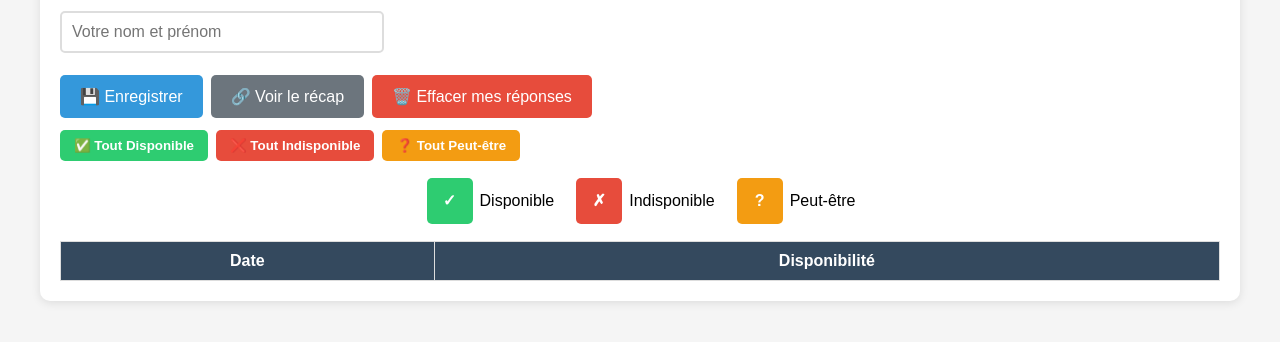
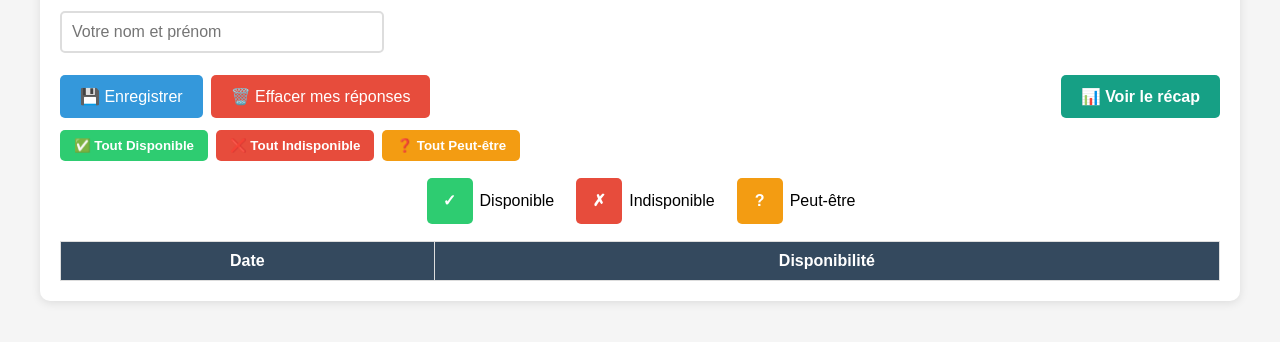
Before and after one commit to chrisvankerre-a11y/dispos, a plain HTML site: page index.html in a window 1280 px wide. Shown: the part 120-462 px from the top of the page. Drawn offline with nearby package versions, Linux system fonts and the light colour scheme.

Commit message:
Update index.html

```diff
--- a/index.html
+++ b/index.html
@@ -53,11 +53,18 @@
       <input id="userName" class="name-input" placeholder="Votre nom et prénom">
     </div>
 
-    <div style="margin:12px 0;display:flex;gap:8px;flex-wrap:wrap;">
-      <button onclick="saveToSupabase()" class="save-btn">💾 Enregistrer</button>
-      <a href="recap.html?survey=nov-2025" class="save-btn" style="background:#6c757d;text-decoration:none;">🔗 Voir le récap</a>
-      <button onclick="deleteMySubmission()" class="save-btn" style="background:#e74c3c;">🗑️ Effacer mes réponses</button>
-    </div>
+   <div style="margin:12px 0;display:flex;justify-content:space-between;align-items:center;flex-wrap:wrap;">
+  <div style="display:flex;gap:8px;flex-wrap:wrap;">
+    <button onclick="saveToSupabase()" class="save-btn">💾 Enregistrer</button>
+    <button onclick="deleteMySubmission()" class="save-btn" style="background:#e74c3c;">🗑️ Effacer mes réponses</button>
+  </div>
+  <a href="recap.html?survey=nov-2025"
+     class="save-btn"
+     style="background:#16a085;text-decoration:none;font-weight:bold;">
+     📊 Voir le récap
+  </a>
+</div>
+
 
     <div class="auto-fill-buttons" style="margin: 12px 0; display:flex; gap:8px; flex-wrap:wrap;">
       <button class="auto-btn auto-available" onclick="fillAll('available')">✅ Tout Disponible</button>
```
